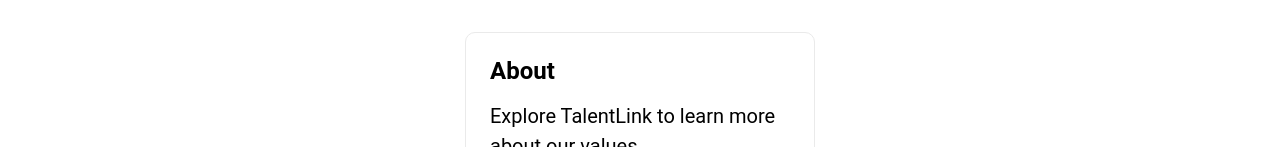
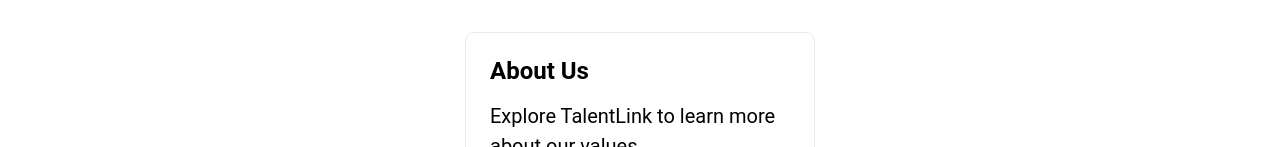
Before and after one commit to gdrakoulakos/talentlink, a Next.js app: page / in a window 1280 px wide. Shown: the part 786-933 px from the top of the page. Built offline with nearby package versions, Linux system fonts and the light colour scheme.

Commit message:
Home page - Cards name correction

```diff
--- a/pages/index.js
+++ b/pages/index.js
@@ -42,7 +42,7 @@
             href="https://talentlink-pi.vercel.app/about"
             className={styles.card}
           >
-            <h3>About</h3>
+            <h3>About Us</h3>
             <p>Explore TalentLink to learn more about our values.</p>
           </a>
         </div>
```
